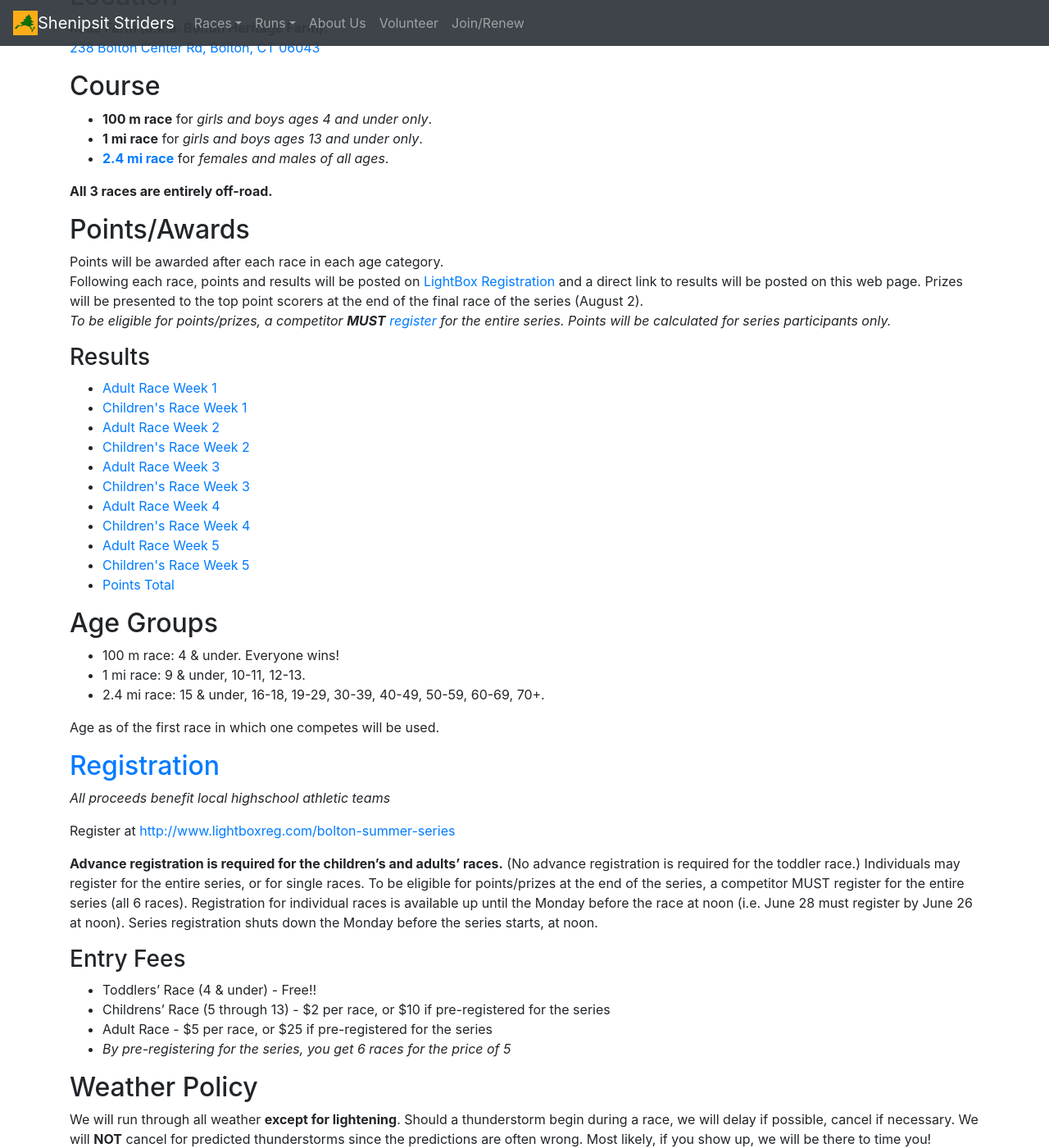
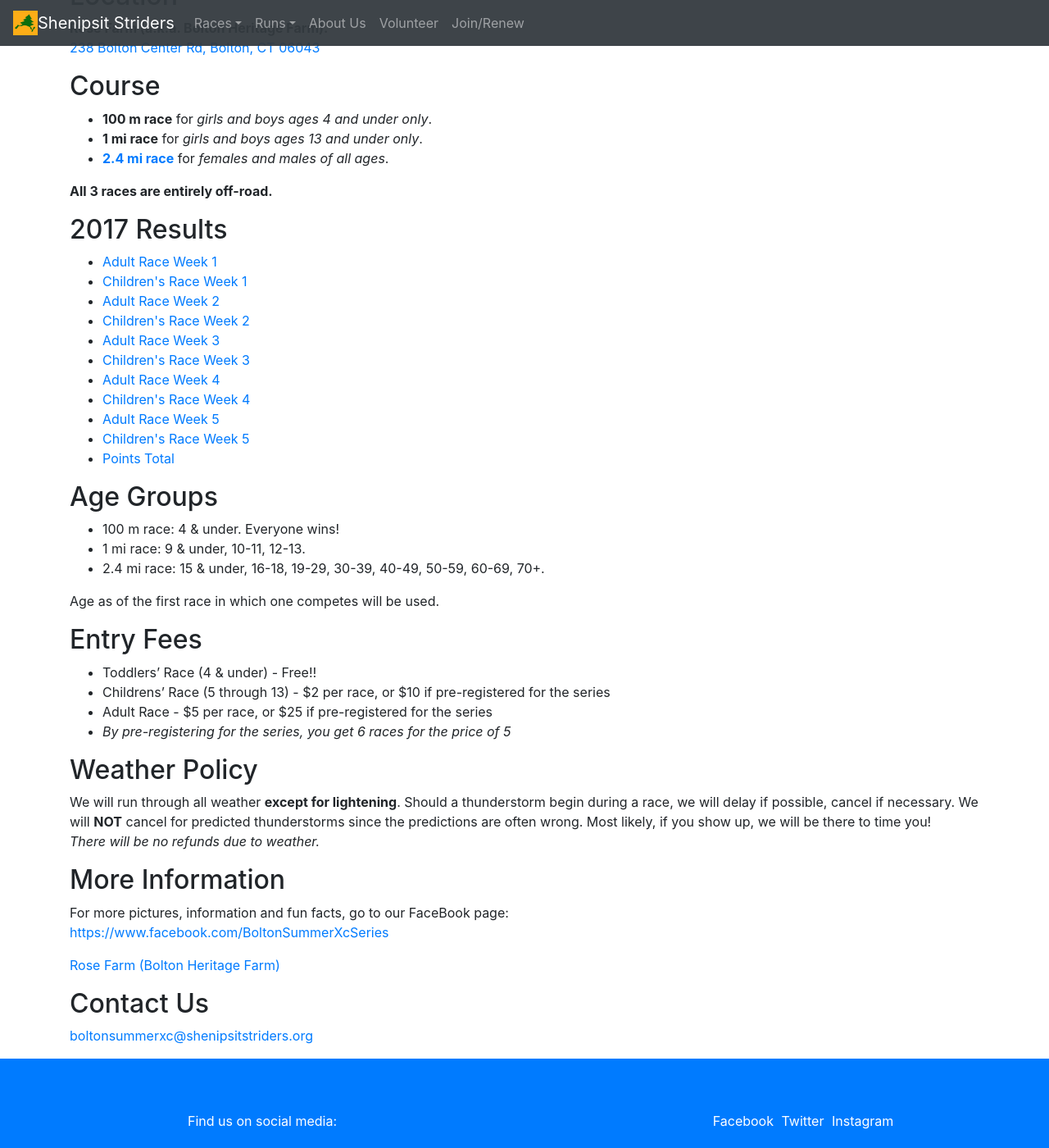
Before and after one commit to ShenipsitStriders/ShenipsitStriders.github.io, a Jekyll site: the page built from club-races/bolton-summer-xc-series.md, in a window 1280 px wide and 1400 px high, scrolled down 517 px. Shown: the whole window at 82% size. Built offline with Jekyll 4.4.1, drawn with Linux system fonts in a browser that asks for light colours; nearby versions of some CDN libraries; our own code applies the rules of GitHub Pages for plain Markdown files; some of the changed text lies outside the part shown.

Commit message:
Updated Bolton XC 2018 race dates, removed 2017 registration info

```diff
--- a/club-races/bolton-summer-xc-series.md
+++ b/club-races/bolton-summer-xc-series.md
@@ -6,14 +6,14 @@
 
 ## Dates
 
-**Wednesdays during mid-Summer 2017.**
+**Wednesdays during mid-Summer 2018.**
 
-* **June 28, 2017**
-* **July 5, 2017**
-* **July 12, 2017**
-* **July 19, 2017**
-* **July 26, 2017**
-* **August 2, 2017**
+* **June 20, 2018**
+* **June 27, 2018**
+* **July 11, 2018**
+* **July 18, 2018**
+* **July 25, 2018**
+* **August 1, 2018**
 
 ## Times
 
@@ -33,13 +33,7 @@
 
 **All 3 races are entirely off-road.**
 
-## Points/Awards
-
-Points will be awarded after each race in each age category.\\
-Following each race, points and results will be posted on [LightBox Registration](http://www.lightboxreg.com/){: target="_blank"} and a direct link to results will be posted on this web page. Prizes will be presented to the top point scorers at the end of the final race of the series (August 2).\\
-*To be eligible for points/prizes, a competitor **MUST** [register](#registration) for the entire series. Points will be calculated for series participants only.*
-
-### Results
+## 2017 Results
 
   <ul>
   <li><a href="./bolton2017/adultweek1.html" target="_blank">Adult Race Week 1</a></li>
@@ -63,15 +57,7 @@
 
 Age as of the first race in which one competes will be used.
 
-## [Registration](http://www.lightboxreg.com/bolton-summer-series){: target="_blank"}
-
-*All proceeds benefit local highschool athletic teams*
-
-Register at [http://www.lightboxreg.com/bolton-summer-series](http://www.lightboxreg.com/bolton-summer-series){: target="_blank"}
-
-**Advance registration is required for the children's and adults' races.** (No advance registration is required for the toddler race.) Individuals may register for the entire series, or for single races. To be eligible for points/prizes at the end of the series, a competitor MUST register for the entire series (all 6 races). Registration for individual races is available up until the Monday before the race at noon (i.e. June 28 must register by June 26 at noon). Series registration shuts down the Monday before the series starts, at noon.
-
-### Entry Fees
+## Entry Fees
 
 * Toddlers' Race (4 & under) - Free‼
 * Childrens' Race (5 through 13) - $2 per race, or $10 if pre-registered for the series
@@ -95,6 +76,6 @@
 
 [Rose Farm (Bolton Heritage Farm)](http://www.campjohnson.org/Download/RoseFarmBrochure.pdf){: target="_blank"}
 
-## Race Director
-Rachel Tambling\\
+## Contact Us
+
 [boltonsummerxc@shenipsitstriders.org](mailto:boltonsummerxc@shenipsitstriders.org)
```
Also changed, not shown: other parts of club-races/bolton-summer-xc-series.md (+0 -5 lines), club-races/nipmuck-trail-marathon.md (+10 -1 lines).
